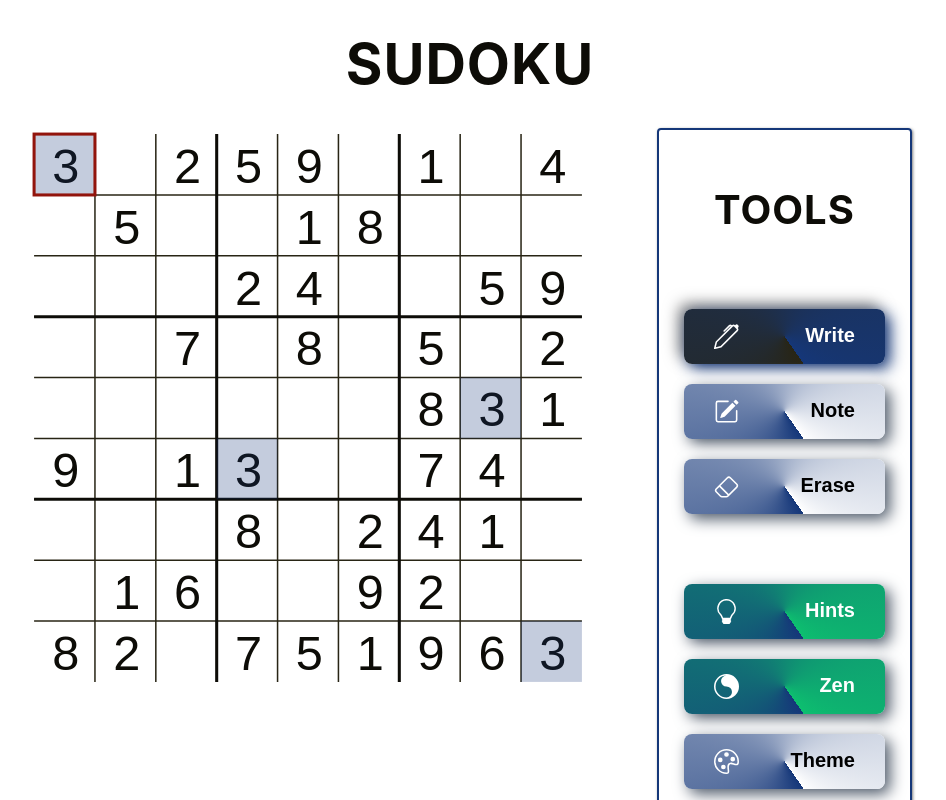
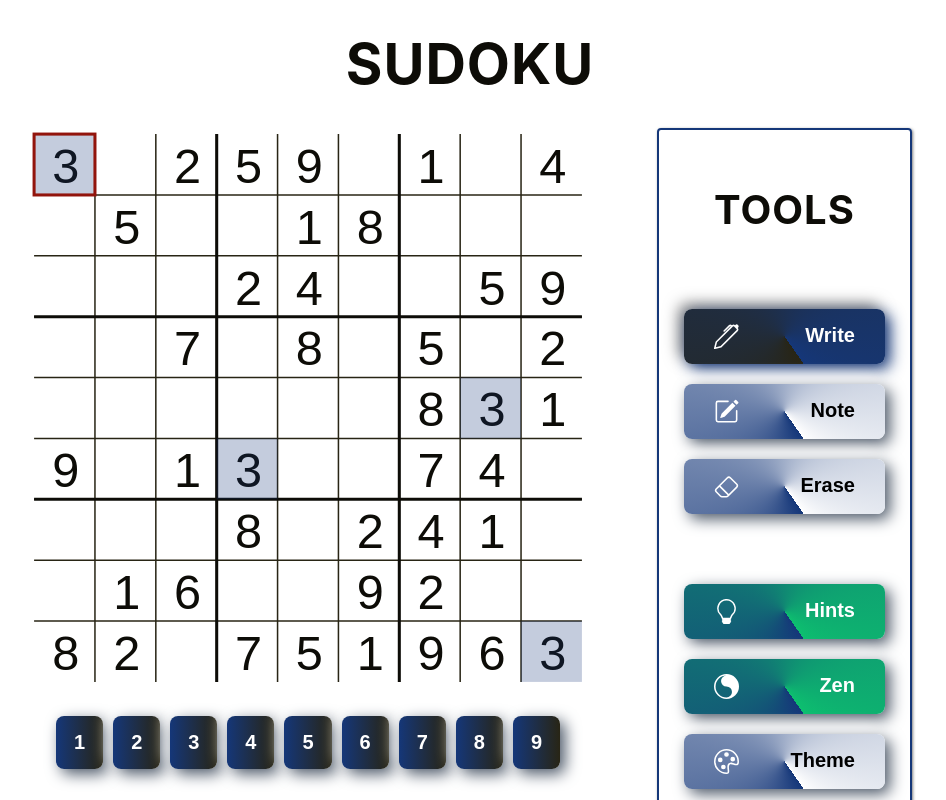
Before and after one commit to PhilippSchoen/sudoku-generator, an Angular app: page / in a window 1280 px wide. Shown: the top 800 px of the page, without its empty margins (170-1116 px from the left). Built offline with nearby package versions, Linux system fonts and the light colour scheme.

Commit message:
Added number buttons for more convenient input

```diff
--- a/src/app/app.component.html
+++ b/src/app/app.component.html
@@ -9,6 +9,7 @@
     <h1 *ngIf="!isZenMode" class="heading">Time: {{timeUsed | timer}} | Errors: {{errorCount}}</h1>
   </div>
   <div class="sudoku-container" #sudokuContainer>
+    <div>
       <!--    Sudoku-->
       <svg viewBox="-1 -1 92 92" class="sudoku-svg">
 
@@ -44,7 +45,7 @@
           <ng-container *ngFor="let x of [0, 1, 2, 3, 4, 5, 6, 7, 8]">
             <text [ngClass]="{'blink-animation': incorrectSolution, 'success-animation': areCoordinatesEqual(animatedTileIndex, [y, x]), 'success': isCoordinateAtOrBefore(animatedTileIndex, [y, x])}"
                   *ngIf="sudoku[y][x] && sudoku[y][x].type !== type.Empty" [attr.x]="x * 10 + 3" [attr.y]="y * 10 + 8" font-size="8" font-family="Arial"
-                [attr.fill]="sudoku[y][x]?.type === type.User ? color(Color.Black) : color(Color.Primary)"
+                  [attr.fill]="sudoku[y][x].type === type.User ? color(Color.Black) : color(Color.Primary)"
                   [attr.transform]="'rotate(' + currentRotation + ', ' + x * 10  + ', ' + y * 10 + ')'"
             >
               {{sudoku[y][x].value}}
@@ -57,6 +58,11 @@
         <!--  Highlighted Cell-->
         <rect *ngIf="markedCell" [attr.x]="markedCell.x * 10" [attr.y]="markedCell.y * 10" width="10" height="10" fill="rgba(0, 0, 0, 0)" [attr.stroke]="color(Color.Error)" stroke-width="0.5" style="cursor: pointer" (click)="markedCell = undefined"></rect>
       </svg>
+
+      <div class="numbers-section">
+        <button *ngFor="let number of [1, 2, 3, 4, 5, 6, 7, 8, 9]" class="number-button" tabindex="-1" (click)="insertValue(number.toString())">{{number}}</button>
+      </div>
+    </div>
 
     <div class="flex-row mobile-hidden">
       <button class="tool-button" [ngClass]="{selected: activeTool === type.User}" (click)="selectTool(type.User)">
--- a/src/app/app.component.scss
+++ b/src/app/app.component.scss
@@ -24,6 +24,32 @@
 
 .social-distancing {
   margin-top: 25px;
+}
+
+.numbers-section {
+  margin-top: 5%;
+  display: flex;
+  flex-direction: row;
+  justify-self: center;
+  gap: 10px;
+  width: 90%;
+}
+
+.number-button {
+  background: linear-gradient(90deg, var(--color-primary), var(--color-gray));
+  border: none;
+  border-radius: 8px;
+  box-shadow: 5px 5px 15px #4c5868, -5px -5px 15px #ffffff;
+  color: #FFF;
+  cursor: pointer;
+  font-size: 20px;
+  font-weight: bold;
+  padding: 15px 2%;
+  text-align: center;
+  text-decoration: none;
+  display: flex;
+  justify-content: center;
+  flex-grow: 1;
 }
 
 .tool-button {
@@ -70,7 +96,7 @@
 }
 
 /* Media query for smaller screens */
-@media only screen and (max-width: 768px) {
+@media only screen and (max-width: 1000px) {
   .sudoku-container {
     flex-direction: column;
     align-items: center;
@@ -79,6 +105,10 @@
   .tools-section {
     width: 70vw;
     margin-top: 20px;
+  }
+
+  .tool-button {
+    margin-top: 0;
   }
 
   .sudoku-svg {
@@ -92,6 +122,10 @@
 
   .tools-section {
     display: none;
+  }
+
+  .numbers-section {
+    width: 100%;
   }
 }
 
--- a/src/app/app.component.ts
+++ b/src/app/app.component.ts
@@ -129,14 +129,19 @@ export class AppComponent {
     }
 
     if(this.markedCell && this.sudoku[this.markedCell.y][this.markedCell.x]?.type !== ValueType.Predefined) {
-      // Writing values
+      if(event.key >= '1' && event.key <= '9') {
+        this.insertValue(event.key);
+      }
+    }
+
+  }
+
+  insertValue(input: string) {
     if(this.activeTool === ValueType.User) {
-        if(event.key >= '1' && event.key <= '9') {
       if(this.markedCell) {
-            this.sudoku[this.markedCell.y][this.markedCell.x] = {type: ValueType.User, value: +event.key};
+        this.sudoku[this.markedCell.y][this.markedCell.x] = {type: ValueType.User, value: +input};
         if(!this.isZenMode) {
           this.verifySolution();
-            }
         }
       }
     }
@@ -146,20 +151,17 @@ export class AppComponent {
       if(this.markedCell) {
         const { x, y } = this.markedCell;
 
-          switch (event.key) {
+        switch (input) {
           case 'Backspace':
             this.notes[y][x] = this.notes[y][x].slice(0, -1);
-              event.preventDefault();
             break;
           default:
-              if (event.key >= '1' && event.key <= '9' && this.notes[y][x].length < 8) {
-                this.notes[y][x] += event.key;
+            if (this.notes[y][x].length < 8) {
+              this.notes[y][x] += input;
             }
         }
       }
     }
-    }
-
   }
 
   generateSudoku() {
```
Lines whose indentation alone changed are shown as unchanged.
